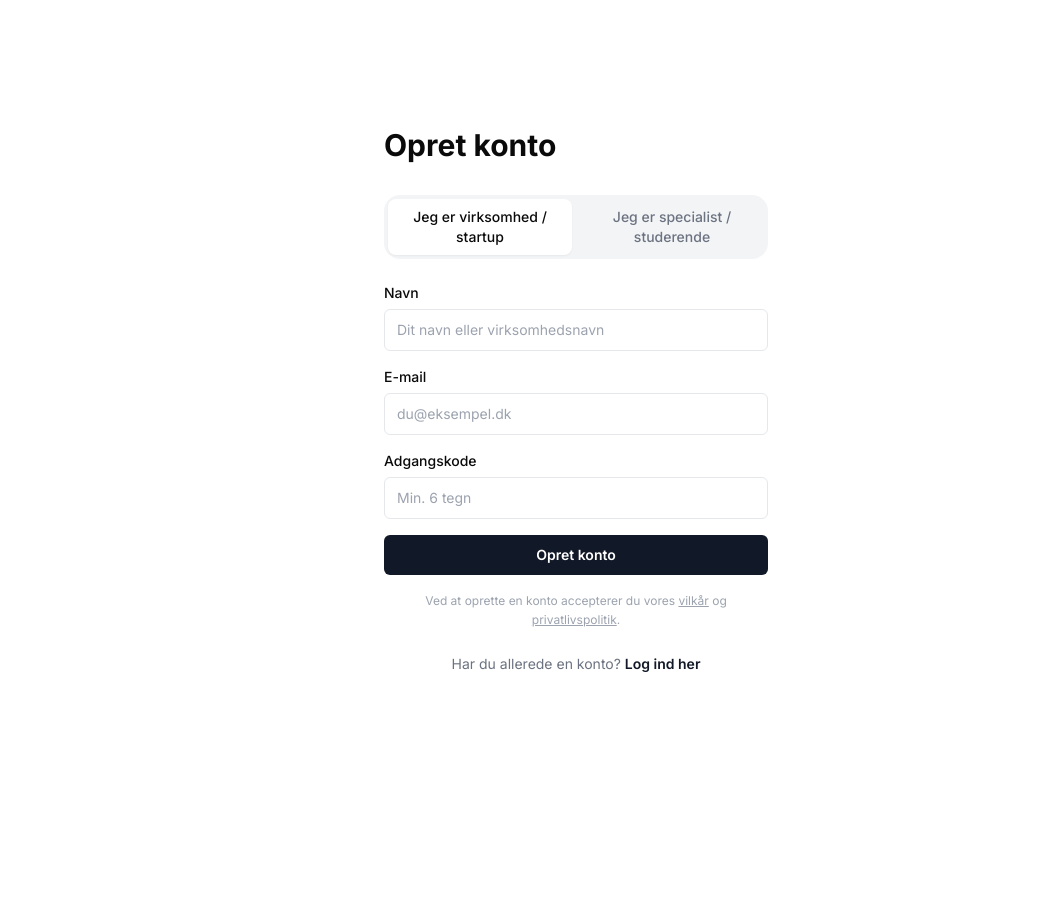
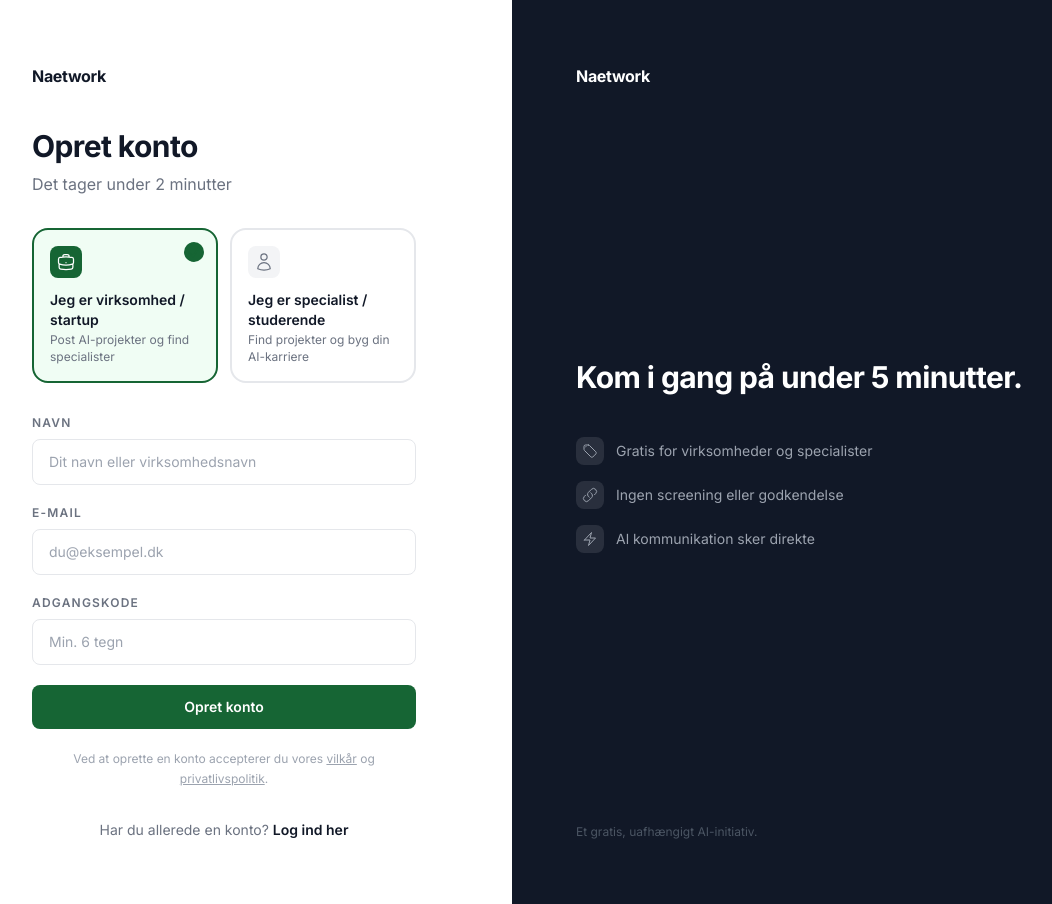
Before and after one commit to mikkelstreet-png/Naetwork, a Next.js app: page /signup in a window 1280 px wide. Shown: the whole page, without its empty margins (64-1116 px from the left). Before the commit the page ends 800 px from the top, so only its background shows below. Built offline with nearby package versions, Linux system fonts and the light colour scheme.

Commit message:
redesign: update signup page

```diff
--- a/app/signup/page.tsx
+++ b/app/signup/page.tsx
@@ -1,11 +1,47 @@
 'use client';
 
-import { useState, useEffect } from 'react';
+import { useState, useEffect, Suspense } from 'react';
 import Link from 'next/link';
 import { useSearchParams } from 'next/navigation';
 import { createClient } from '@/lib/supabase';
 import { useTranslation } from '@/context/LanguageContext';
-import { Suspense } from 'react';
+
+const BriefcaseIcon = () => (
+  <svg viewBox="0 0 24 24" fill="none" stroke="currentColor" strokeWidth="1.5" className="w-5 h-5">
+    <path strokeLinecap="round" strokeLinejoin="round" d="M20.25 14.15v4.25c0 1.094-.787 2.036-1.872 2.18-2.087.277-4.216.42-6.378.42s-4.291-.143-6.378-.42c-1.085-.144-1.872-1.086-1.872-2.18v-4.25m16.5 0a2.18 2.18 0 00.75-1.661V8.706c0-1.081-.768-2.015-1.837-2.175a48.114 48.114 0 00-3.413-.387m4.5 8.006c-.194.165-.42.295-.673.38A23.978 23.978 0 0112 15.75c-2.648 0-5.195-.429-7.577-1.22a2.016 2.016 0 01-.673-.38m0 0A2.18 2.18 0 013 12.489V8.706c0-1.081.768-2.015 1.837-2.175a48.111 48.111 0 013.413-.387m7.5 0V5.25A2.25 2.25 0 0013.5 3h-3a2.25 2.25 0 00-2.25 2.25v.894m7.5 0a48.667 48.667 0 00-7.5 0M12 12.75h.008v.008H12v-.008z" />
+  </svg>
+);
+
+const UserIcon = () => (
+  <svg viewBox="0 0 24 24" fill="none" stroke="currentColor" strokeWidth="1.5" className="w-5 h-5">
+    <path strokeLinecap="round" strokeLinejoin="round" d="M15.75 6a3.75 3.75 0 11-7.5 0 3.75 3.75 0 017.5 0zM4.501 20.118a7.5 7.5 0 0114.998 0A17.933 17.933 0 0112 21.75c-2.676 0-5.216-.584-7.499-1.632z" />
+  </svg>
+);
+
+const CheckIcon = () => (
+  <svg viewBox="0 0 24 24" fill="none" stroke="currentColor" strokeWidth="2.5" className="w-4 h-4 text-green-800">
+    <path strokeLinecap="round" strokeLinejoin="round" d="M4.5 12.75l6 6 9-13.5" />
+  </svg>
+);
+
+const FreeIcon = () => (
+  <svg viewBox="0 0 24 24" fill="none" stroke="currentColor" strokeWidth="1.5" className="w-4 h-4 text-gray-400">
+    <path strokeLinecap="round" strokeLinejoin="round" d="M9.568 3H5.25A2.25 2.25 0 003 5.25v4.318c0 .597.237 1.17.659 1.591l9.581 9.581c.699.699 1.78.872 2.607.33a18.095 18.095 0 005.223-5.223c.542-.827.369-1.908-.33-2.607L11.16 3.66A2.25 2.25 0 009.568 3z" />
+    <path strokeLinecap="round" strokeLinejoin="round" d="M6 6h.008v.008H6V6z" />
+  </svg>
+);
+
+const ConnectIcon = () => (
+  <svg viewBox="0 0 24 24" fill="none" stroke="currentColor" strokeWidth="1.5" className="w-4 h-4 text-gray-400">
+    <path strokeLinecap="round" strokeLinejoin="round" d="M13.19 8.688a4.5 4.5 0 011.242 7.244l-4.5 4.5a4.5 4.5 0 01-6.364-6.364l1.757-1.757m13.35-.622l1.757-1.757a4.5 4.5 0 00-6.364-6.364l-4.5 4.5a4.5 4.5 0 001.242 7.244" />
+  </svg>
+);
+
+const SpeedIcon = () => (
+  <svg viewBox="0 0 24 24" fill="none" stroke="currentColor" strokeWidth="1.5" className="w-4 h-4 text-gray-400">
+    <path strokeLinecap="round" strokeLinejoin="round" d="M3.75 13.5l10.5-11.25L12 10.5h8.25L9.75 21.75 12 13.5H3.75z" />
+  </svg>
+);
 
 function SignupForm() {
   const { tr } = useTranslation();
@@ -54,76 +90,113 @@ function SignupForm() {
   }
 
   return (
-    <div className="min-h-screen flex items-center justify-center px-4">
-      <div className="w-full max-w-sm">
-        <div className="mb-8">
-          <h1 className="text-3xl font-bold text-[#0A0A0A] mb-2">{tr('signup.title')}</h1>
+    <div className="min-h-screen bg-white flex">
+      {/* Left: Form */}
+      <div className="flex-1 flex flex-col justify-center px-8 md:px-16 lg:px-24 py-16 max-w-xl w-full">
+        <div className="mb-10">
+          <Link href="/" className="font-bold text-base tracking-tight text-gray-900">
+            Naetwork
+          </Link>
         </div>
 
-        {/* Role toggle */}
-        <div className="flex gap-2 mb-6 p-1 bg-gray-100 rounded-xl">
+        <div className="mb-8">
+          <h2 className="text-3xl font-bold tracking-tight text-gray-900 mb-2">{tr('signup.title')}</h2>
+          <p className="text-base text-gray-500">{tr('signup.sub')}</p>
+        </div>
+
+        {/* Role selection cards */}
+        <div className="grid grid-cols-2 gap-3 mb-8">
           <button
             type="button"
             onClick={() => setRole('business')}
-            className={`flex-1 py-2 px-3 rounded-lg text-sm font-medium transition-all ${
+            className={`relative flex flex-col items-start gap-3 p-4 rounded-xl border-2 text-left transition-all ${
               role === 'business'
-                ? 'bg-white text-[#0A0A0A] shadow-sm'
-                : 'text-gray-500 hover:text-gray-700'
+                ? 'border-green-800 bg-green-50'
+                : 'border-gray-200 bg-white hover:border-gray-300'
             }`}
           >
-            {tr('signup.role.biz')}
+            {role === 'business' && (
+              <div className="absolute top-3 right-3 w-5 h-5 rounded-full bg-green-800 flex items-center justify-center">
+                <CheckIcon />
+              </div>
+            )}
+            <div className={`w-8 h-8 rounded-lg flex items-center justify-center ${role === 'business' ? 'bg-green-800 text-white' : 'bg-gray-100 text-gray-500'}`}>
+              <BriefcaseIcon />
+            </div>
+            <div>
+              <p className="text-sm font-semibold text-gray-900">{tr('signup.role.biz')}</p>
+              <p className="text-xs text-gray-500 mt-0.5 leading-snug">{tr('signup.role.biz.sub')}</p>
+            </div>
           </button>
+
           <button
             type="button"
             onClick={() => setRole('specialist')}
-            className={`flex-1 py-2 px-3 rounded-lg text-sm font-medium transition-all ${
+            className={`relative flex flex-col items-start gap-3 p-4 rounded-xl border-2 text-left transition-all ${
               role === 'specialist'
-                ? 'bg-white text-[#0A0A0A] shadow-sm'
-                : 'text-gray-500 hover:text-gray-700'
+                ? 'border-green-800 bg-green-50'
+                : 'border-gray-200 bg-white hover:border-gray-300'
             }`}
           >
-            {tr('signup.role.spec')}
+            {role === 'specialist' && (
+              <div className="absolute top-3 right-3 w-5 h-5 rounded-full bg-green-800 flex items-center justify-center">
+                <CheckIcon />
+              </div>
+            )}
+            <div className={`w-8 h-8 rounded-lg flex items-center justify-center ${role === 'specialist' ? 'bg-green-800 text-white' : 'bg-gray-100 text-gray-500'}`}>
+              <UserIcon />
+            </div>
+            <div>
+              <p className="text-sm font-semibold text-gray-900">{tr('signup.role.spec')}</p>
+              <p className="text-xs text-gray-500 mt-0.5 leading-snug">{tr('signup.role.spec.sub')}</p>
+            </div>
           </button>
         </div>
 
-        <form onSubmit={handleSubmit} className="space-y-4">
+        <form onSubmit={handleSubmit} className="space-y-5">
           <div>
-            <label className="block text-sm font-medium text-[#0A0A0A] mb-1.5">{tr('signup.name')}</label>
+            <label className="block text-xs font-semibold text-gray-500 uppercase tracking-widest mb-2">
+              {tr('signup.name')}
+            </label>
             <input
               type="text"
               value={name}
               onChange={e => setName(e.target.value)}
               required
-              className="w-full border border-gray-200 rounded-md px-3 py-2.5 text-sm outline-none focus:border-gray-900 transition-colors"
+              className="w-full border border-gray-200 rounded-lg px-4 py-3 text-sm text-gray-900 placeholder-gray-400 outline-none focus:border-gray-900 transition-colors"
               placeholder="Dit navn eller virksomhedsnavn"
             />
           </div>
           <div>
-            <label className="block text-sm font-medium text-[#0A0A0A] mb-1.5">{tr('signup.email')}</label>
+            <label className="block text-xs font-semibold text-gray-500 uppercase tracking-widest mb-2">
+              {tr('signup.email')}
+            </label>
             <input
               type="email"
               value={email}
               onChange={e => setEmail(e.target.value)}
               required
-              className="w-full border border-gray-200 rounded-md px-3 py-2.5 text-sm outline-none focus:border-gray-900 transition-colors"
+              className="w-full border border-gray-200 rounded-lg px-4 py-3 text-sm text-gray-900 placeholder-gray-400 outline-none focus:border-gray-900 transition-colors"
               placeholder="du@eksempel.dk"
             />
           </div>
           <div>
-            <label className="block text-sm font-medium text-[#0A0A0A] mb-1.5">{tr('signup.password')}</label>
+            <label className="block text-xs font-semibold text-gray-500 uppercase tracking-widest mb-2">
+              {tr('signup.password')}
+            </label>
             <input
               type="password"
               value={password}
               onChange={e => setPassword(e.target.value)}
               required
               minLength={6}
-              className="w-full border border-gray-200 rounded-md px-3 py-2.5 text-sm outline-none focus:border-gray-900 transition-colors"
+              className="w-full border border-gray-200 rounded-lg px-4 py-3 text-sm text-gray-900 placeholder-gray-400 outline-none focus:border-gray-900 transition-colors"
               placeholder="Min. 6 tegn"
             />
           </div>
 
           {error && (
-            <div className="rounded-md bg-red-50 border border-red-100 px-3 py-2 text-sm text-red-600">
+            <div className="rounded-lg bg-red-50 border border-red-100 px-4 py-3 text-sm text-red-600">
               {error}
             </div>
           )}
@@ -131,7 +204,7 @@ function SignupForm() {
           <button
             type="submit"
             disabled={loading}
-            className="w-full rounded-md bg-gray-900 px-4 py-2.5 text-sm font-semibold text-white hover:bg-black transition-colors disabled:opacity-50"
+            className="w-full bg-green-800 text-white hover:bg-green-900 rounded-lg px-5 py-3 text-sm font-semibold transition-colors disabled:opacity-60 mt-2"
           >
             {loading ? '...' : tr('signup.btn')}
           </button>
@@ -144,12 +217,39 @@ function SignupForm() {
           </p>
         </form>
 
-        <p className="mt-6 text-center text-sm text-gray-500">
+        <p className="mt-8 text-sm text-gray-500 text-center">
           {tr('signup.hasAccount')}{' '}
-          <Link href="/login" className="font-semibold text-gray-900 hover:text-black transition-colors">
+          <Link href="/login" className="font-semibold text-gray-900 hover:text-green-800 transition-colors">
             {tr('signup.login')}
           </Link>
         </p>
+      </div>
+
+      {/* Right: Brand panel */}
+      <div className="hidden lg:flex flex-1 flex-col justify-between bg-gray-900 px-16 py-16">
+        <div>
+          <p className="font-bold text-base tracking-tight text-white">Naetwork</p>
+        </div>
+        <div>
+          <p className="text-3xl font-bold text-white leading-tight mb-10 tracking-tight">
+            {tr('signup.brand.tagline')}
+          </p>
+          <div className="space-y-4">
+            {[
+              { icon: <FreeIcon />, key: 'signup.brand.t1' },
+              { icon: <ConnectIcon />, key: 'signup.brand.t2' },
+              { icon: <SpeedIcon />, key: 'signup.brand.t3' },
+            ].map(({ icon, key }) => (
+              <div key={key} className="flex items-center gap-3">
+                <div className="w-7 h-7 rounded-lg bg-white/10 flex items-center justify-center">
+                  {icon}
+                </div>
+                <p className="text-sm text-gray-400">{tr(key)}</p>
+              </div>
+            ))}
+          </div>
+        </div>
+        <p className="text-xs text-gray-600">Et gratis, uafhængigt AI-initiativ.</p>
       </div>
     </div>
   );
```
